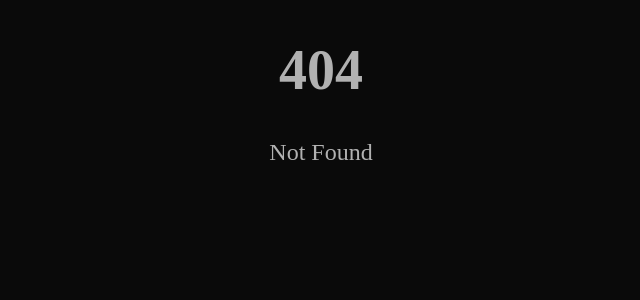
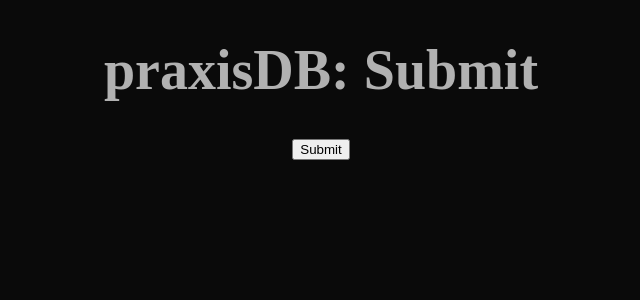
Before and after one commit to Velkee/praxisDB, a SvelteKit app in the folder frontend/: page /submit in a window 1280 px wide. Before the commit this address had no page. Shown: the top 300 px of the page, without its empty margins (319-959 px from the left). Built offline with nearby package versions, Linux system fonts and the light colour scheme.

Commit message:
Frontend groundwork

```diff
--- a/frontend/src/app.html
+++ b/frontend/src/app.html
@@ -5,6 +5,7 @@
 		<link rel="icon" href="%sveltekit.assets%/favicon.png" />
 		<link rel="stylesheet" href="style.css" />
 		<meta name="viewport" content="width=device-width" />
+		<title>praxisDB</title>
 		%sveltekit.head%
 	</head>
 	<body>
--- /dev/null
+++ b/frontend/src/routes/masterlist/+page.svelte
@@ -0,0 +1,3 @@
+<header>
+	<h1>praxisDB: Masterlist</h1>
+</header>
--- /dev/null
+++ b/frontend/src/routes/submit/+page.svelte
@@ -0,0 +1,9 @@
+<header>
+    <h1>praxisDB: Submit</h1>
+</header>
+
+<main class="main-content">
+    <form action="/send" method="post">
+        <button>Submit</button>
+    </form>
+</main>
```
Also changed, not shown: frontend/src/routes/+page.svelte (+2 -6 lines), frontend/src/routes/database/+page.svelte (deleted, +0 -7 lines).
